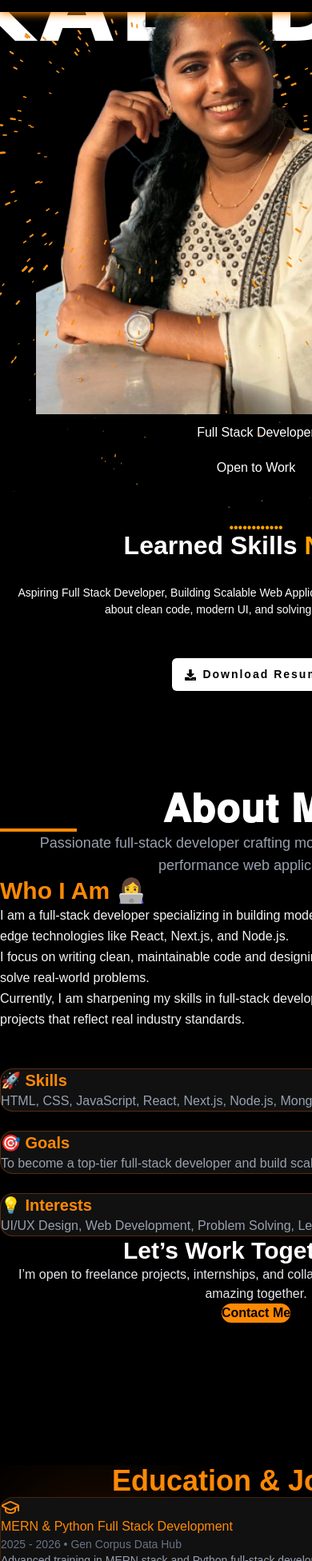
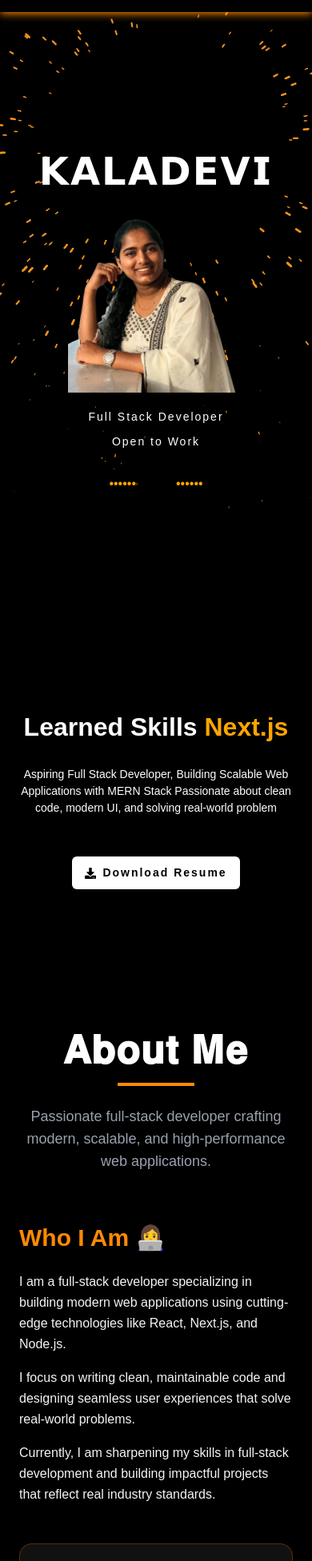
Before and after one commit to Kaladevikaladevi/portfolio, a Next.js app: page / in a window 390 px wide. Shown: the part 48-2000 px from the top of the page at 80% size. Built offline with nearby package versions, Linux system fonts and the light colour scheme.

Commit message:
improvedd responsiveness

```diff
--- a/src/app/globals.css
+++ b/src/app/globals.css
@@ -1,50 +1,72 @@
 @import "tailwindcss";
-
-* {
-  margin: 0;
-  padding: 0;
-  box-sizing: border-box;
-}
-
-html {
-  scroll-behavior: smooth;
-  overflow-x: hidden;
-}
 
 body {
   background-color: #000;
   color: #fff;
+  margin: 0;
   font-family: sans-serif;
-  overflow-x: hidden;
 }
 
-/* ================= MAIN CONTAINER ================= */
-
-.container {
-  width: 100%;
+/* Prevent horizontal scroll */
+html,
+body {
   overflow-x: hidden;
+  scroll-behavior: smooth;
 }
-
-/* ================= HERO SECTION ================= */
 
 .hero {
   position: relative;
   width: 100%;
   min-height: 100vh;
-
   display: flex;
-  flex-direction: column;
   align-items: center;
   justify-content: center;
-
   overflow: hidden;
   text-align: center;
-
-  padding: 40px 20px;
 }
 
-/* ================= BACKGROUND ================= */
+/* Big name */
+.name {
+  position: absolute;
+  top: 10%;
+  font-size: clamp(40px, 10vw, 160px);
+  font-weight: 900;
+  letter-spacing: 5px;
+  z-index: 2;
+}
 
+/* Profile image */
+.profileImg {
+  position: relative;
+  width: clamp(180px, 30vw, 350px);
+  height: auto;
+  z-index: 2;
+}
+
+/* Role + open to work */
+.role_open {
+  position: absolute;
+  top: 55%;
+  width: 100%;
+  display: flex;
+  justify-content: space-between;
+  padding: 0 5%;
+  font-size: clamp(12px, 1.5vw, 18px);
+  z-index: 2;
+}
+
+/* Dots */
+.dots {
+  position: absolute;
+  top: 65%;
+  width: 100%;
+  display: flex;
+  justify-content: space-between;
+  padding: 0 5%;
+  z-index: 2;
+}
+
+/* Antigravity background */
 .bgCanvas {
   position: absolute;
   inset: 0;
@@ -52,153 +74,3 @@ body {
   height: 100%;
   z-index: 1;
 }
-
-/* ================= NAME ================= */
-
-.name {
-  position: relative;
-  z-index: 2;
-
-  font-size: clamp(2.5rem, 10vw, 9rem);
-  font-weight: 900;
-
-  letter-spacing: 4px;
-  margin-bottom: 20px;
-
-  text-align: center;
-  line-height: 1.1;
-}
-
-/* ================= PROFILE IMAGE ================= */
-
-.profileImg {
-  position: relative;
-  z-index: 2;
-
-  width: clamp(180px, 28vw, 350px);
-  height: auto;
-
-  object-fit: cover;
-}
-
-/* ================= ROLE SECTION ================= */
-
-.role_open {
-  position: relative;
-  z-index: 2;
-
-  width: 100%;
-  max-width: 1200px;
-
-  display: flex;
-  justify-content: space-between;
-  align-items: center;
-
-  margin-top: 30px;
-  padding: 0 5%;
-
-  font-size: clamp(0.8rem, 2vw, 1.1rem);
-  font-weight: 500;
-}
-
-/* ================= DOTS ================= */
-
-.dots {
-  position: relative;
-  z-index: 2;
-
-  width: 100%;
-  max-width: 1200px;
-
-  display: flex;
-  justify-content: space-between;
-
-  margin-top: 15px;
-  padding: 0 5%;
-
-  font-size: clamp(1rem, 2vw, 1.5rem);
-}
-
-/* ================= TABLET ================= */
-
-@media (max-width: 992px) {
-
-  .hero {
-    padding: 60px 20px;
-  }
-
-  .name {
-    font-size: clamp(2.5rem, 12vw, 6rem);
-  }
-
-  .profileImg {
-    width: 260px;
-  }
-
-  .role_open {
-    margin-top: 25px;
-    font-size: 0.95rem;
-  }
-
-  .dots {
-    margin-top: 10px;
-  }
-}
-
-/* ================= MOBILE ================= */
-
-@media (max-width: 768px) {
-
-  .hero {
-    min-height: 100vh;
-    padding: 80px 20px 40px;
-  }
-
-  .name {
-    font-size: clamp(2rem, 13vw, 4rem);
-
-    letter-spacing: 2px;
-
-    margin-bottom: 25px;
-  }
-
-  .profileImg {
-    width: 220px;
-  }
-
-  .role_open {
-    flex-direction: column;
-    gap: 10px;
-
-    margin-top: 25px;
-
-    text-align: center;
-  }
-
-  .dots {
-    display: none;
-  }
-}
-
-/* ================= SMALL MOBILE ================= */
-
-@media (max-width: 480px) {
-
-  .hero {
-    padding: 100px 15px 40px;
-  }
-
-  .name {
-    font-size: 2rem;
-    line-height: 1.2;
-  }
-
-  .profileImg {
-    width: 180px;
-  }
-
-  .role_open {
-    font-size: 0.85rem;
-    gap: 8px;
-  }
-}
--- a/src/app/page.module.css
+++ b/src/app/page.module.css
@@ -2,109 +2,177 @@
   background-color: #000;
   color: #fff;
   min-height: 100vh;
+  width: 100%;
+  overflow-x: hidden;
 }
 
 /* HERO SECTION */
 .hero {
+  position: relative;
   display: flex;
   flex-direction: column;
   align-items: center;
   justify-content: center;
-  height: 60vh;
-  gap: 1px;
+  min-height: 100vh;
   text-align: center;
+  padding: 20px;
+  overflow: hidden;
 }
 
-/* MERN IMAGE */
-/* .mernImg {
-  width: 150px;
-  height: auto;
-  animation: float 3s ease-in-out infinite;
-  margin-top: 9px;
-} */
+/* BACKGROUND */
+.bgCanvas {
+  position: absolute;
+  inset: 0;
+  z-index: 0;
+}
 
 /* NAME */
 .name {
-  font-size: 210px;
+  position: relative;
+  z-index: 2;
+  font-size: clamp(40px, 10vw, 210px);
   font-weight: 900;
-  letter-spacing: 6px;
-  margin-top: -20px;
+  letter-spacing: 4px;
+  margin: 0;
+  line-height: 1;
+  word-break: break-word;
 }
 
 /* PROFILE IMAGE */
 .profileImg {
-  width: 450px;
+  position: relative;
+  z-index: 2;
+  width: clamp(180px, 40vw, 450px);
   height: auto;
- margin-top: -160px;
-
-
+  margin-top: -40px;
 }
-
 
 /* ROLE SECTION */
 .role_open {
+  position: relative;
+  z-index: 2;
+  width: 100%;
+  max-width: 900px;
+
   display: flex;
-  flex-direction: row;
+  justify-content: space-between;
   align-items: center;
-  justify-content: center;
-  gap: 640px;        /* reduced from 100 (too much space) */
-  margin-top: -350px;
+
+  margin-top: -40px;
+  padding: 0 20px;
+  box-sizing: border-box;
 }
 
-.role {
-  color: #ffffff;
+.role_open h4 {
+  font-size: clamp(12px, 2vw, 20px);
   letter-spacing: 2px;
-  font-weight: bold;
-}
-
-.open {
-  color: rgb(255, 255, 255);    /* better highlight */
-  font-weight: bold;
-  letter-spacing: 2px;
+  margin: 0;
 }
 
 /* DOTS */
 .dots {
+  position: relative;
+  z-index: 2;
+
+  width: 100%;
+  max-width: 900px;
+
   display: flex;
-  justify-content: center;   /* center both */
-  gap: 1000px;                /* NOW it works */
+  justify-content: space-between;
+
+  padding: 0 20px;
+  box-sizing: border-box;
+
   color: orange;
-  font-size: 24px;
-    margin-top: 50px;
+  font-size: clamp(16px, 3vw, 24px);
+  margin-top: 30px;
 }
 
-
+.dots h4 {
+  margin: 0;
+}
 
 /* FLOAT ANIMATION */
 @keyframes float {
-  0% { transform: translateY(0px); }
-  50% { transform: translateY(-10px); }
-  100% { transform: translateY(0px); }
+  0% {
+    transform: translateY(0px);
+  }
+
+  50% {
+    transform: translateY(-10px);
+  }
+
+  100% {
+    transform: translateY(0px);
+  }
 }
 
+/* TABLET */
 @media (max-width: 768px) {
-  .container{
-    width: 640px;
-    margin-top: 100px;
+  .hero {
+    padding-top: 80px;
   }
 
-
-  .name {
-    font-size: 120px !important; /* force override */
-  }
-
-  .profileImg{
-    width: 550px;
+  .profileImg {
+    width: 300px;
+    margin-top: -20px;
   }
 
   .role_open {
-    flex-direction: column !important;
-    gap: 20px !important;
-    margin-top: 10px;
+    margin-top: -20px;
+  }
+}
+
+/* MOBILE */
+@media (max-width: 480px) {
+  .hero {
+    gap: 20px;
+    padding: 100px 15px 40px;
+  }
+
+  .name {
+    font-size: 48px;
+    letter-spacing: 2px;
+  }
+
+  .profileImg {
+    width: 220px;
+    margin-top: 0;
+  }
+
+  .role_open {
+    flex-direction: column;
+    gap: 10px;
+    margin-top: 0;
+  }
+
+  .role_open h4 {
+    font-size: 14px;
   }
 
   .dots {
-    gap: 0px !important;   /* FIXED */
-    font-size: 16px;
+    justify-content: center;
+    gap: 50px;
+    margin-top: 10px;
   }
 }
+
+/* EXTRA SMALL DEVICES */
+@media (max-width: 320px) {
+  .name {
+    font-size: 36px;
+  }
+
+  .profileImg {
+    width: 180px;
+  }
+
+  .role_open h4 {
+    font-size: 12px;
+  }
+
+  .dots {
+    gap: 20px;
+    font-size: 14px;
+  }
+}
```
